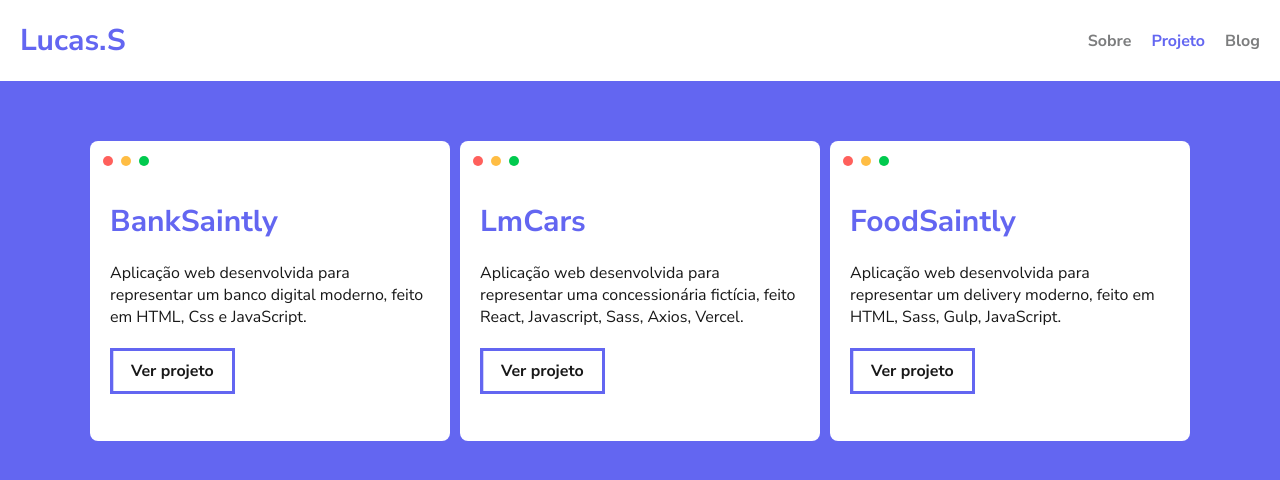
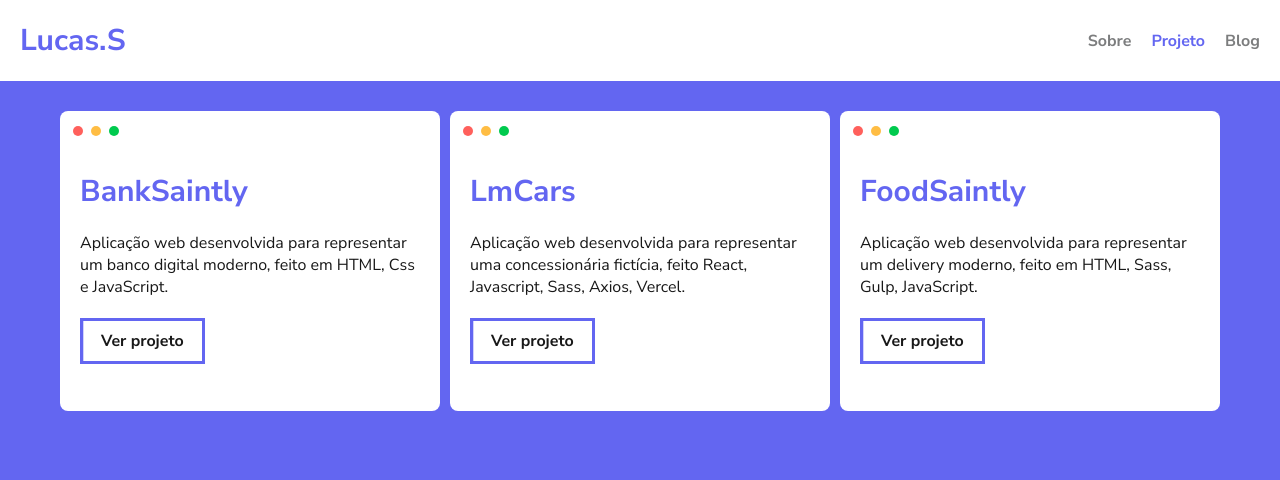
Before and after one commit to Lucassocorrosilva7/Portfolio-Tupi, a React (Vite) app: page /projetos in a window 1280 px wide. Shown: the top 480 px of the page. Built offline with nearby package versions, Linux system fonts and the light colour scheme.

Commit message:
Add novos estilos

```diff
--- a/src/pages/about.scss
+++ b/src/pages/about.scss
@@ -97,7 +97,6 @@
 
 
 .col-2 {
-  //   text-align: center;
 
   &__heading {
     @include m.hr;
--- a/src/pages/project.scss
+++ b/src/pages/project.scss
@@ -9,7 +9,7 @@
 }
 
 .project {
-  padding: 5rem;
+  padding: 2rem;
 
   @include m.phone {
     @include m.grid(2, 1rem);
```
